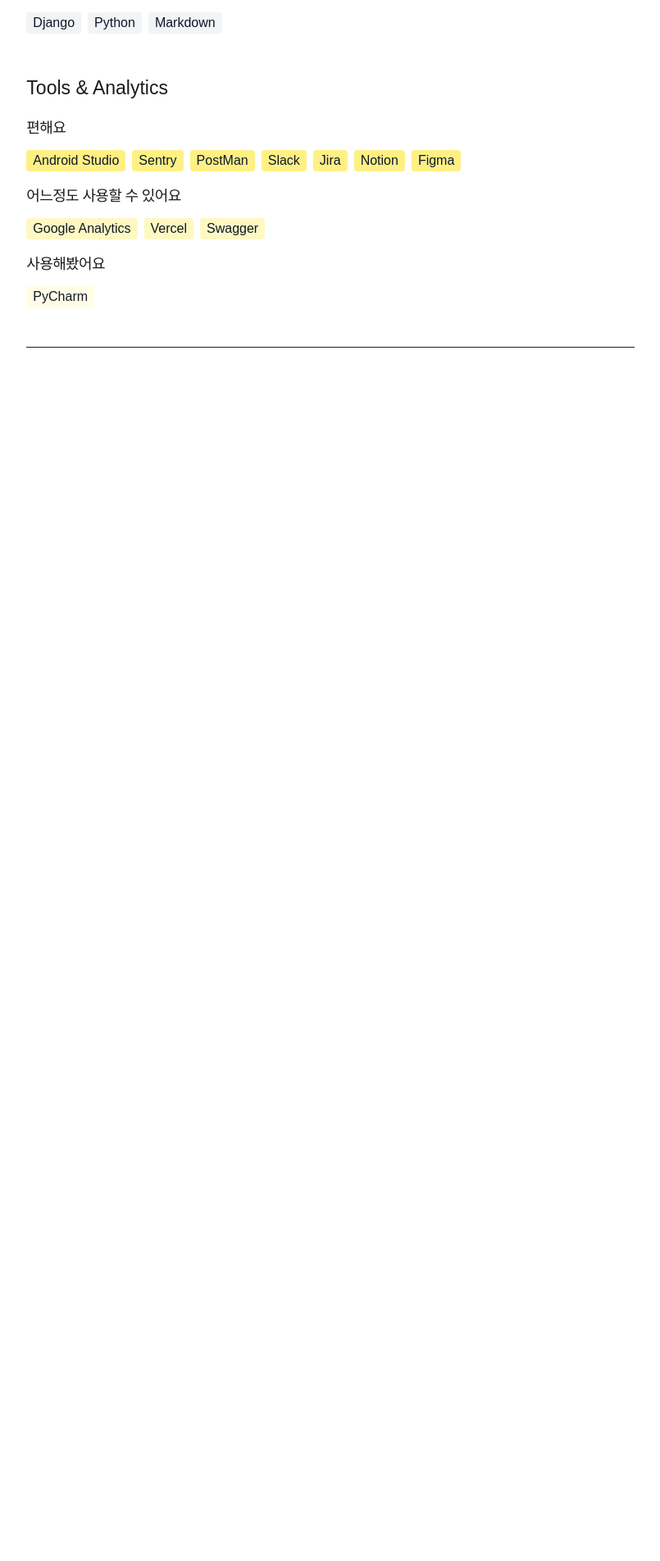
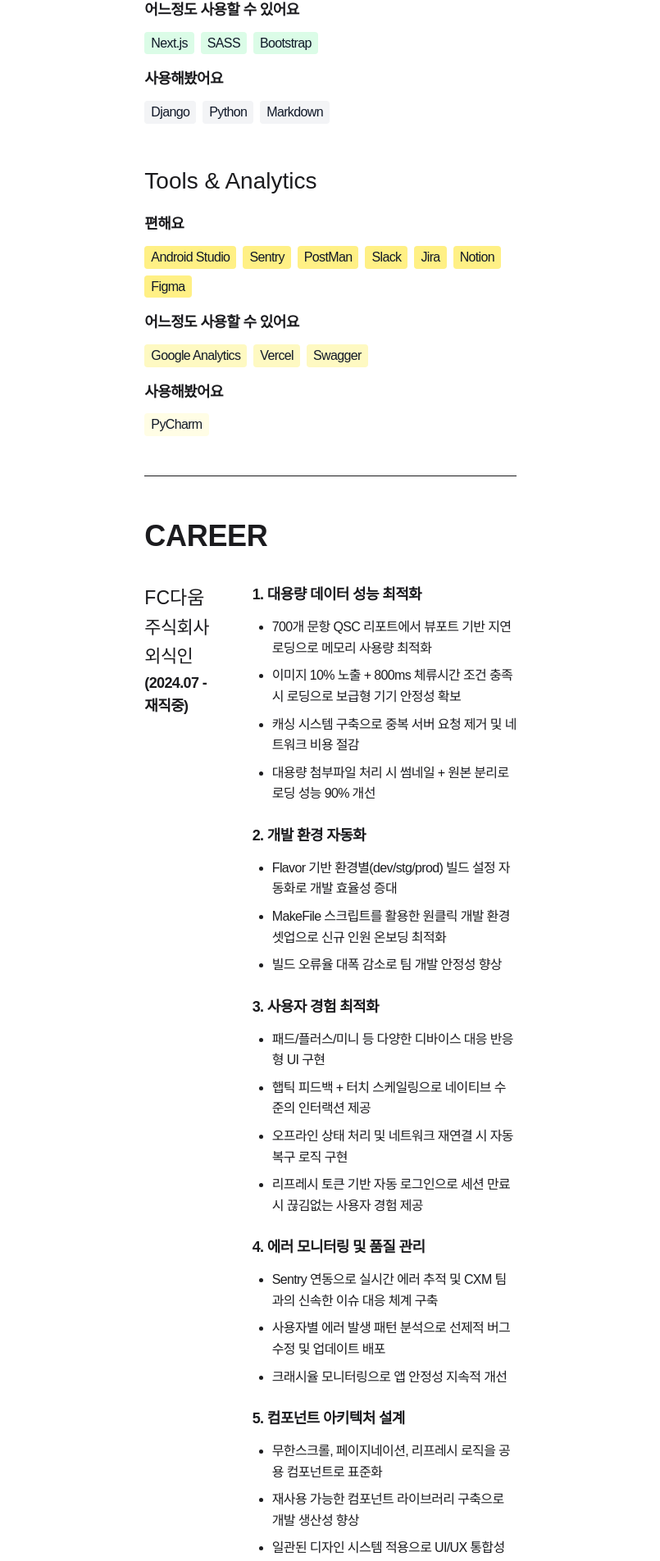
Before and after one commit to muminjun/portfolio, a Next.js app: page / in a window 1280 px wide. Shown: the part 772-2676 px from the top of the page at 82% size, without its empty margins (282-1087 px from the left). Before the commit the page ends 1292 px from the top, so only its background shows below. Built offline with nearby package versions, Linux system fonts and the light colour scheme; a web font is replaced by a local one.

Commit message:
[feat/career] 커리어 섹션 추가

```diff
--- /dev/null
+++ b/src/app/_components/sections/career/career-info.tsx
@@ -0,0 +1,15 @@
+interface CompanyInfoProps {
+  companyName: string;
+  companySubName: string;
+  period: string;
+}
+
+export default function CompanyInfo({ companyName, companySubName, period }: CompanyInfoProps) {
+  return (
+    <div className="flex flex-col">
+      <div className="text-body-medium">{companyName}</div>
+      <div className="text-body-small">{companySubName}</div>
+      <div className="text-detail-large">{period}</div>
+    </div>
+  );
+}
--- /dev/null
+++ b/src/app/_components/sections/career/career-item.tsx
@@ -0,0 +1,17 @@
+interface CareerItemProps {
+  title: string;
+  achievements: readonly string[];
+}
+
+export default function CareerItem({ title, achievements }: CareerItemProps) {
+  return (
+    <div className="flex flex-col gap-3">
+      <h3 className="text-detail-large">{title}</h3>
+      <ul className="pl-6 space-y-2 list-disc text-detail-medium">
+        {achievements.map((achievement: string, index) => (
+          <li key={index}>{achievement}</li>
+        ))}
+      </ul>
+    </div>
+  );
+}
--- /dev/null
+++ b/src/app/_components/sections/career/career-section.tsx
@@ -0,0 +1,33 @@
+import { CAREER_DATA } from "@/data/career";
+import CareerItem from "./career-item";
+import CompanyInfo from "./career-info";
+
+export default function CareerSection() {
+  const { company, achievements } = CAREER_DATA;
+
+  return (
+    <section id="career" className="flex flex-col gap-8">
+      <h2 className="text-heading-medium">CAREER</h2>
+
+      <ul className="list-disc">
+        <li className="flex flex-row gap-12">
+          <CompanyInfo
+            companyName={company.name}
+            companySubName={company.subName}
+            period={company.period}
+          />
+
+          <div className="flex flex-col gap-6 text-body-small">
+            {achievements.map((achievement, index) => (
+              <CareerItem
+                key={index}
+                title={achievement.title}
+                achievements={achievement.items}
+              />
+            ))}
+          </div>
+        </li>
+      </ul>
+    </section>
+  );
+}
--- a/src/app/_components/sections/hero/hero-section.tsx
+++ b/src/app/_components/sections/hero/hero-section.tsx
@@ -33,10 +33,7 @@
         <p className="text-detail-medium">
           안녕하세요. 꼭꼭 씹어먹는 개발자 김민준입니다.
           <br />
-          코드 읽기의 중요성을 알고, 빠르고 꼼꼼하게 코드를 분석할 수 있는
-          개발자입니다.
-          <br />
-          함께의 힘을 알고, 소통과 효율성의 긍정적 관계를 믿는 개발자입니다.
+          코드 읽기의 중요성을 알고, 빠르고 꼼꼼하게 코드를 분석할 수 있습니다.
           <br />
           시스템 구조와 코드 디자인에 대한 고민을 끊임없이 이어가며 안정적인
           서비스로 발전시키는 것을 매우 좋아합니다.
--- a/src/app/_components/sections/skills/skills-section.tsx
+++ b/src/app/_components/sections/skills/skills-section.tsx
@@ -14,7 +14,7 @@
 
       <div className="flex flex-col gap-12">
         <div className="flex flex-col gap-4">
-          <h3 className="text-body-medium">
+          <h3 className="text-body-large">
             {developmentCategory.title}
           </h3>
 
@@ -43,7 +43,7 @@
         </div>
 
         <div className="flex flex-col gap-4">
-          <h3 className="text-body-medium">
+          <h3 className="text-body-large">
             {toolsCategory.title}
           </h3>
 
--- a/src/app/globals.css
+++ b/src/app/globals.css
@@ -130,6 +130,13 @@
   .text-detail-large {
     font-size: 18px;
     line-height: 160%;
+    font-weight: 700;
+    letter-spacing: -0.04rem;
+  }
+
+  .text-detail-medium {
+    font-size: 16px;
+    line-height: 160%;
     font-weight: 300;
     letter-spacing: -0.04rem;
   }
--- a/src/app/layout.tsx
+++ b/src/app/layout.tsx
@@ -22,7 +22,7 @@
   return (
     <html lang="ko">
       <body>
-        <div className="flex p-24">
+        <div className="flex px-60 py-24">
           <aside className="sticky top-24 self-start h-fit">
             <LnbMenu />
           </aside>
--- a/src/app/page.tsx
+++ b/src/app/page.tsx
@@ -2,6 +2,7 @@
 import HeroSection from "./_components/sections/hero/hero-section";
 import SkillsSection from "./_components/sections/skills/skills-section";
 import Divider from "./_components/ui/divider/divider";
+import CareerSection from "./_components/sections/career/career-section";
 
 export default function HomePage() {
   const chipItems: ChipItemProps[] = [
@@ -27,6 +28,7 @@
       <Divider />
       <SkillsSection />
       <Divider />
+      <CareerSection />
     </div>
   );
 }
--- /dev/null
+++ b/src/data/career.ts
@@ -0,0 +1,51 @@
+export const CAREER_DATA = {
+  company: {
+    name: "FC다움",
+    subName: "주식회사 외식인",
+    period: "(2024.07 - 재직중)"
+  },
+  achievements: [
+    {
+      title: "1. 대용량 데이터 성능 최적화",
+      items: [
+        "700개 문항 QSC 리포트에서 뷰포트 기반 지연로딩으로 메모리 사용량 최적화",
+        "이미지 10% 노출 + 800ms 체류시간 조건 충족 시 로딩으로 보급형 기기 안정성 확보",
+        "캐싱 시스템 구축으로 중복 서버 요청 제거 및 네트워크 비용 절감",
+        "대용량 첨부파일 처리 시 썸네일 + 원본 분리로 로딩 성능 90% 개선"
+      ]
+    },
+    {
+      title: "2. 개발 환경 자동화",
+      items: [
+        "Flavor 기반 환경별(dev/stg/prod) 빌드 설정 자동화로 개발 효율성 증대",
+        "MakeFile 스크립트를 활용한 원클릭 개발 환경 셋업으로 신규 인원 온보딩 최적화",
+        "빌드 오류율 대폭 감소로 팀 개발 안정성 향상"
+      ]
+    },
+    {
+      title: "3. 사용자 경험 최적화",
+      items: [
+        "패드/플러스/미니 등 다양한 디바이스 대응 반응형 UI 구현",
+        "햅틱 피드백 + 터치 스케일링으로 네이티브 수준의 인터랙션 제공",
+        "오프라인 상태 처리 및 네트워크 재연결 시 자동 복구 로직 구현",
+        "리프레시 토큰 기반 자동 로그인으로 세션 만료 시 끊김없는 사용자 경험 제공"
+      ]
+    },
+    {
+      title: "4. 에러 모니터링 및 품질 관리",
+      items: [
+        "Sentry 연동으로 실시간 에러 추적 및 CXM 팀과의 신속한 이슈 대응 체계 구축",
+        "사용자별 에러 발생 패턴 분석으로 선제적 버그 수정 및 업데이트 배포",
+        "크래시율 모니터링으로 앱 안정성 지속적 개선"
+      ]
+    },
+    {
+      title: "5. 컴포넌트 아키텍처 설계",
+      items: [
+        "무한스크롤, 페이지네이션, 리프레시 로직을 공용 컴포넌트로 표준화",
+        "재사용 가능한 컴포넌트 라이브러리 구축으로 개발 생산성 향상",
+        "일관된 디자인 시스템 적용으로 UI/UX 통합성 확보"
+      ]
+    }
+  ]
+} as const;
```
